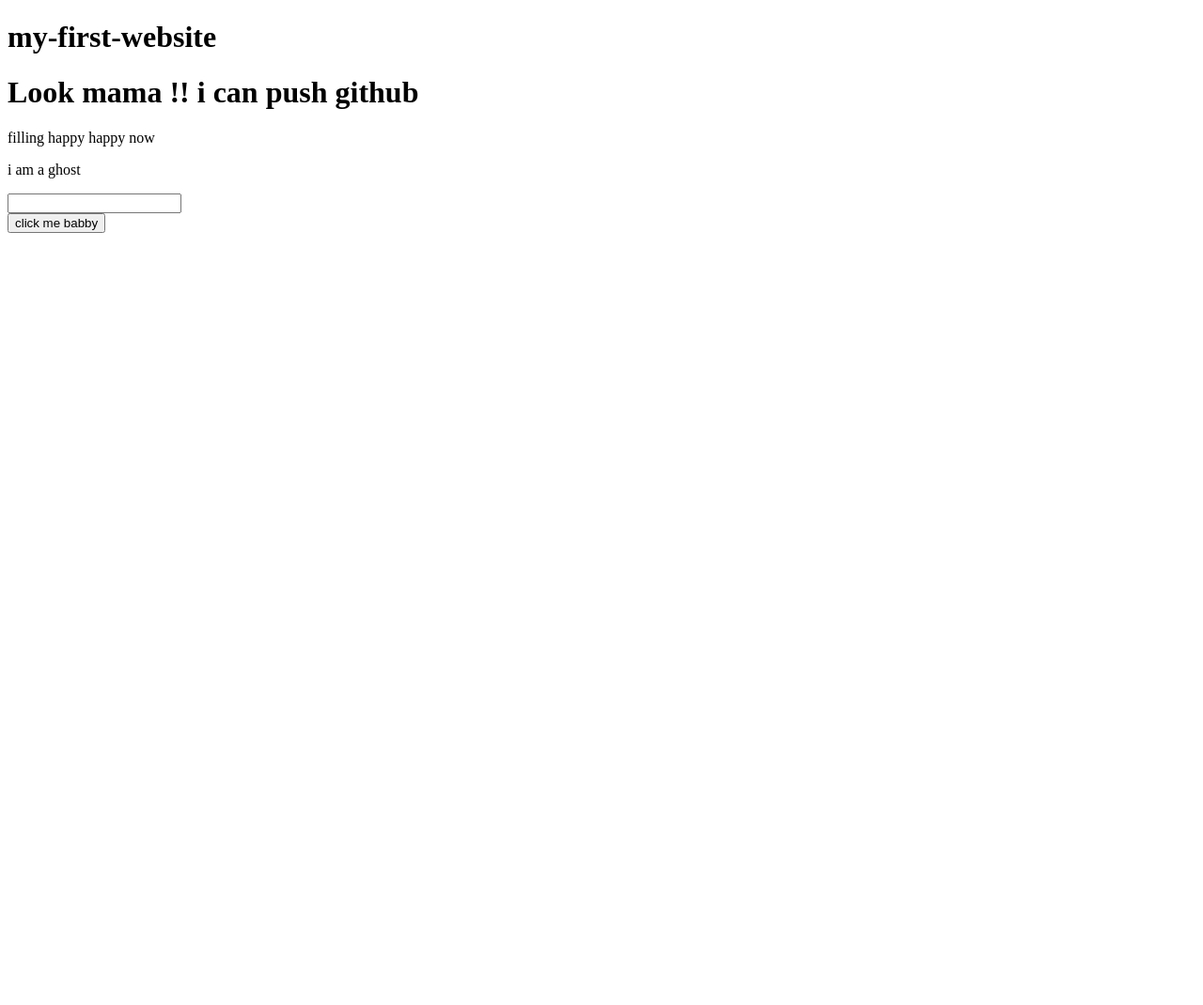
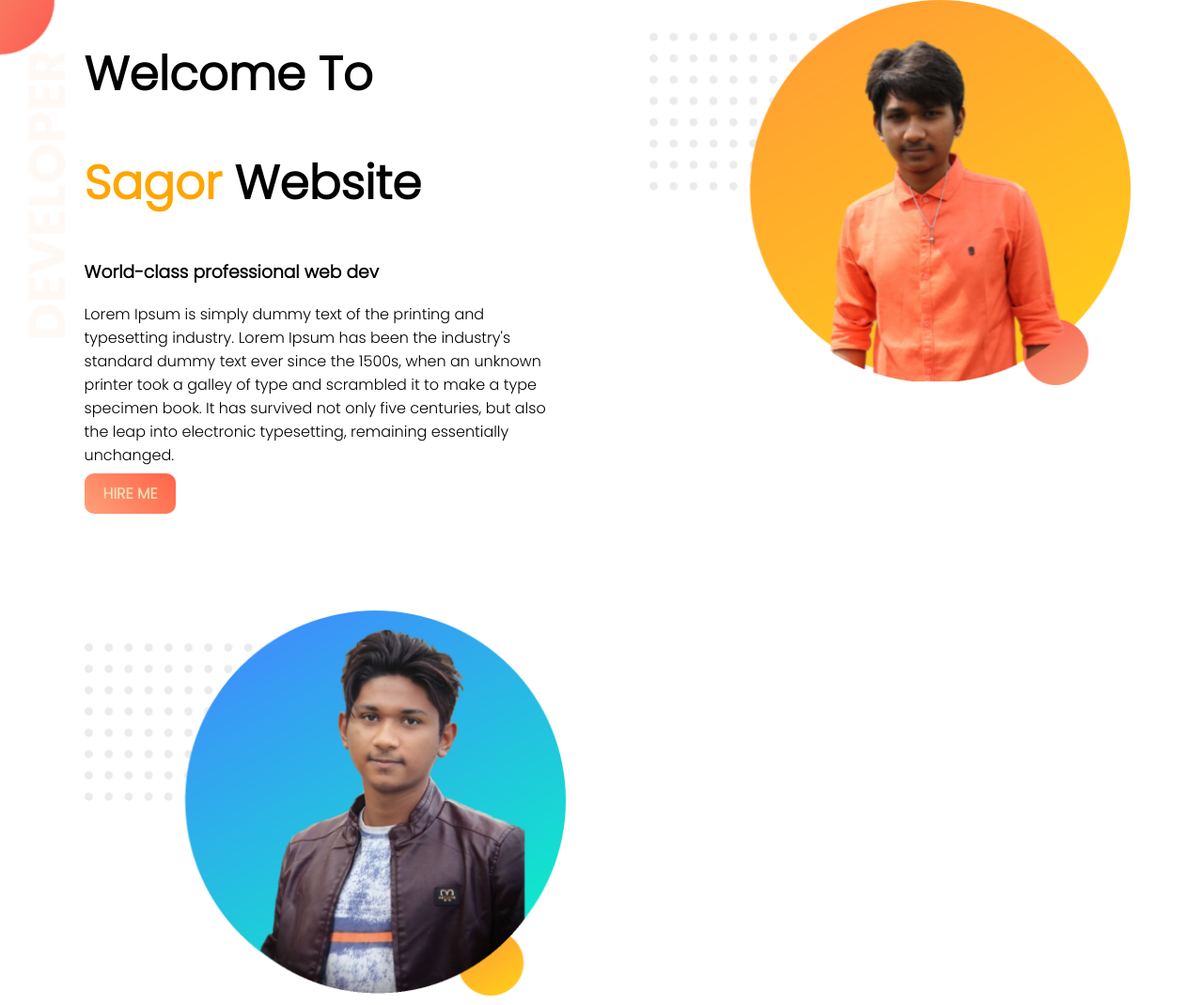
Before and after one commit to Sagor-Saha-Abir/my-first-website, a plain HTML site: page index.html in a window 1280 px wide. Shown: the whole page at 94% size. Before the commit the page ends 800 px from the top, so only its background shows below. Drawn offline with Linux system fonts and the light colour scheme.

Commit message:
first commit

```diff
--- a/index.html
+++ b/index.html
@@ -5,14 +5,33 @@
     <meta http-equiv="X-UA-Compatible" content="IE=edge">
     <meta name="viewport" content="width=device-width, initial-scale=1.0">
     <title>My-First-Website</title>
+    <link rel="preconnect" href="https://fonts.gstatic.com">
+    <link href="https://fonts.googleapis.com/css2?family=Poppins:wght@300&display=swap" rel="stylesheet">
+    <link rel="stylesheet" href="style.css">
 </head>
 <body>
-    <h1>my-first-website</h1>
-    <h1>Look mama !! i can push github</h1>
-    <p>filling happy happy now</p>
-    <p>i am a ghost</p>
-    <input type="text">
-    <br>
-    <button>click me babby</button>
+    <section class="top-banner">
+        <div class="half-width">
+            <h1>Welcome To</h1>
+            <h1><span class="name-highlight">Sagor</span> Website</h1>
+            <h3>World-class professional web dev</h3>
+            <p>Lorem Ipsum is simply dummy text of the printing and typesetting industry. Lorem Ipsum has been the industry's standard dummy text ever since the 1500s, when an unknown printer took a galley of type and scrambled it to make a type specimen book. It has survived not only five centuries, but also the leap into electronic typesetting, remaining essentially unchanged.</p>
+            <a class="link-button" target="_blank" href="https://www.facebook.com/abir.saha.3139241">HIRE ME</a>
+        </div>
+        <div class="half-width">
+            <img src="images/image 11.png" alt="">
+        </div>
+    </section>
+
+    <section class="dream-area">
+        <div class="half-width">
+            <img src="images/image 10.png" alt="">
+
+        </div>
+        <div class="half-width">
+
+        </div>
+    </section>
+
 </body>
 </html>
--- /dev/null
+++ b/style.css
@@ -0,0 +1,42 @@
+body{
+    font-family: 'Poppins', sans-serif;
+    margin: 0;
+}
+
+h1{
+    font-size: 50px;
+}
+
+.name-highlight{
+    color: orange;
+}
+
+.half-width{
+    width: 40%;
+    float: left;
+    margin-left: 5%;
+    padding-left: 2%;
+}
+
+.half-width img{
+    width: 100%;
+}
+
+.top-banner{
+    background-image: url("images/top-banner.png");
+    background-repeat: no-repeat;
+}
+
+section{
+    height: 500px;
+    padding-bottom: 150px;
+}
+
+.link-button{
+    text-decoration: none;
+    background-image: linear-gradient(45deg, lightsalmon, tomato);
+    padding: 10px 20px;
+    border-radius: 10px;
+    color: wheat;
+    font-weight: bold;
+    }
```
Also changed, not shown: images/image 10.png (added), images/image 11.png (added), images/top-banner.png (added).
